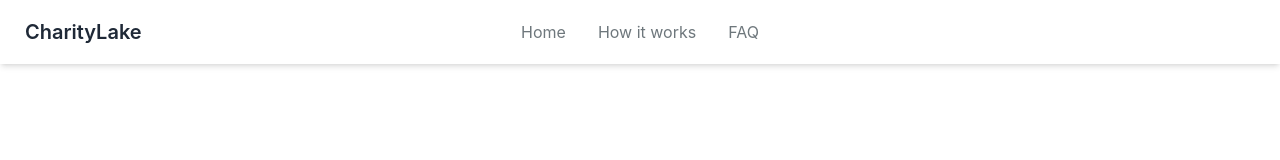
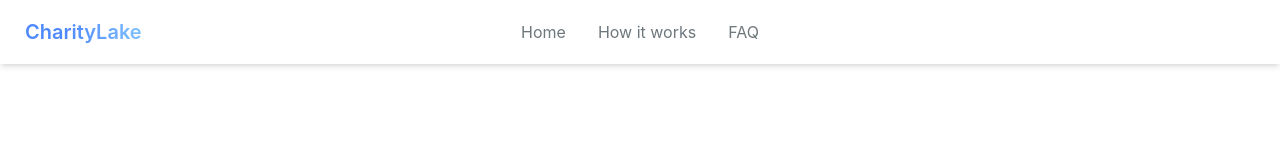
Before and after one commit to CarboxyDev/CharityLake, a Next.js app: page / in a window 1280 px wide. Shown: the top 160 px of the page. Built offline with nearby package versions, Linux system fonts and the light colour scheme; a web font is replaced by a local one.

Commit message:
Update global css file

```diff
--- a/src/styles/globals.css
+++ b/src/styles/globals.css
@@ -18,3 +18,16 @@ a {
 * {
   box-sizing: border-box;
 }
+
+.text-gradient {
+  background: #4e89fd;
+  background: -webkit-linear-gradient(to right, #4e89fd 39%, #81c3fd 91%);
+  background: -moz-linear-gradient(to right, #4e89fd 39%, #81c3fd 91%);
+  background: linear-gradient(to right, #4e89fd 39%, #81c3fd 91%);
+  -webkit-background-clip: text;
+  -webkit-text-fill-color: transparent;
+}
+
+html {
+  scroll-behavior: smooth;
+}
```
